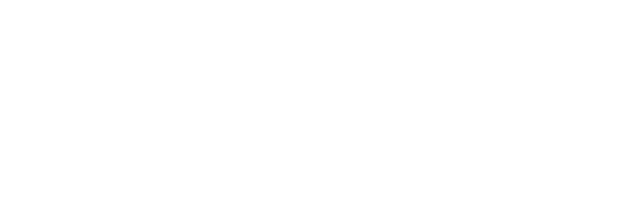
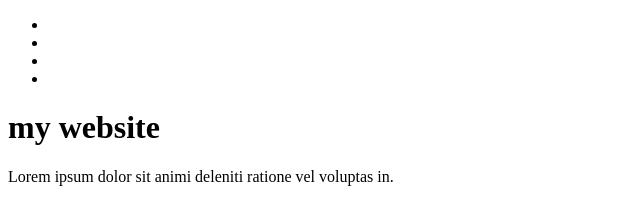
Before and after one commit to luisaliliana/beispiel-projekt-921, a plain HTML site: page index.html in a window 1280 px wide. Shown: the whole page, without its empty margins (0-640 px from the left). Drawn offline with Linux system fonts and the light colour scheme.

Commit message:
add main to the website

```diff
--- a/index.html
+++ b/index.html
@@ -8,5 +8,19 @@
 </head>
 <body>
 
+    <nav>
+        <ul>
+            <li><a href=""></a></li>
+            <li><a href=""></a></li>
+            <li><a href=""></a></li>
+            <li><a href=""></a></li>
+        </ul>
+    </nav>
+
+    <main>
+        <h1>my website</h1>
+        <p>Lorem ipsum dolor sit animi deleniti ratione vel voluptas in.</p>
+    </main>
+
 </body>
 </html>
```
